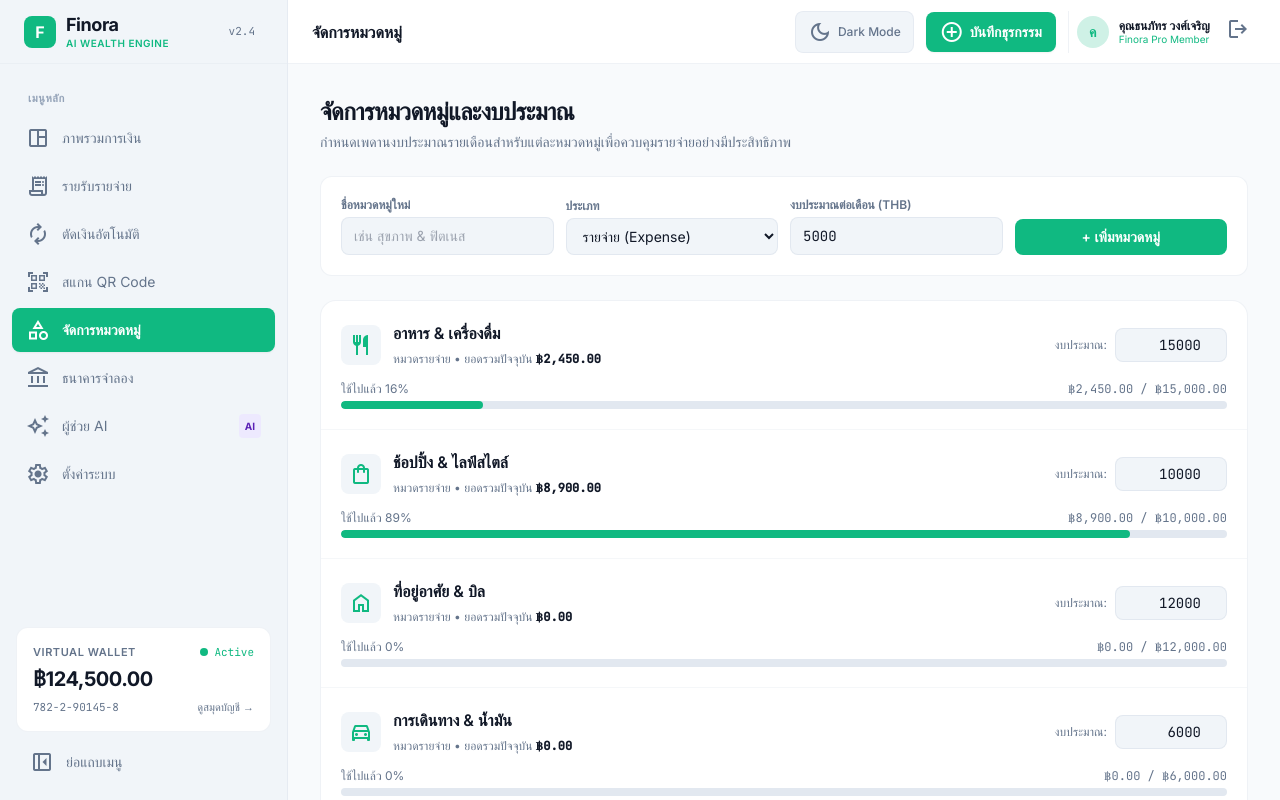
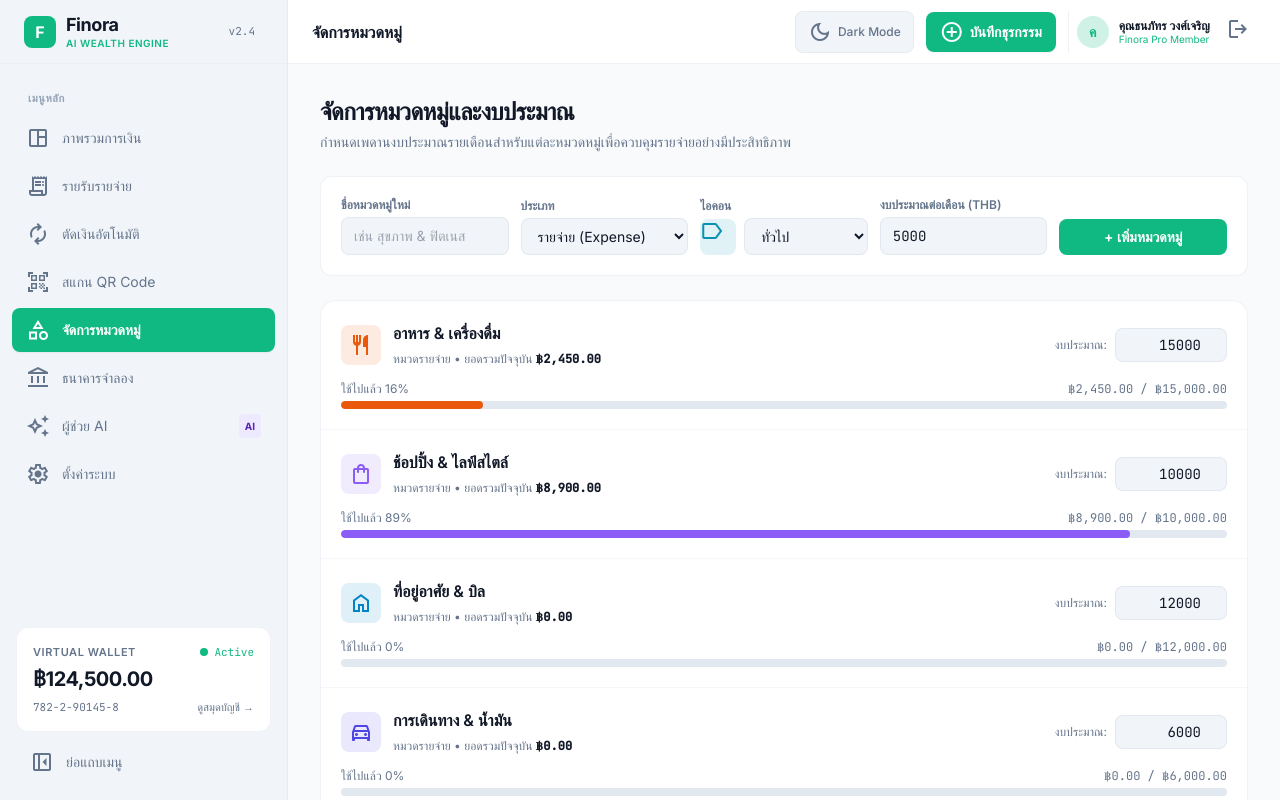
Before and after one commit to ratchanonswu/Finora, a Next.js app: page /categories in a window 1280 px wide. Shown: the top 800 px of the page. Built offline with nearby package versions, Linux system fonts and the light colour scheme.

Commit message:
feat(categories): give each category a distinct color and selectable icon

```diff
--- a/src/app/(app)/categories/page.tsx
+++ b/src/app/(app)/categories/page.tsx
@@ -2,21 +2,33 @@
 
 import React, { useState } from "react";
 import { useFinora } from "@/context/FinoraContext";
-import { formatTHB } from "@/lib/seed";
+import { formatTHB, nextCategoryColor } from "@/lib/seed";
+
+const ICON_CHOICES = [
+  { icon: "label", label: "ทั่วไป" },
+  { icon: "fitness_center", label: "สุขภาพ & ฟิตเนส" },
+  { icon: "school", label: "การศึกษา" },
+  { icon: "pets", label: "สัตว์เลี้ยง" },
+  { icon: "flight", label: "ท่องเที่ยว" },
+  { icon: "medical_services", label: "ค่ารักษาพยาบาล" },
+  { icon: "card_giftcard", label: "ของขวัญ" },
+  { icon: "work", label: "งานเสริม / ฟรีแลนซ์" },
+];
 
 export default function CategoriesPage() {
   const { categories, transactions, addCategory, updateCategoryBudget } = useFinora();
   const [name, setName] = useState("");
   const [budget, setBudget] = useState("5000");
   const [type, setType] = useState<"expense" | "income">("expense");
+  const [icon, setIcon] = useState("label");
 
   const handleAdd = (e: React.FormEvent) => {
     e.preventDefault();
     if (!name.trim()) return;
     addCategory({
       name: name.trim(),
-      icon: type === "expense" ? "label" : "payments",
-      color: type === "expense" ? "#10B981" : "#10B981",
+      icon,
+      color: nextCategoryColor(categories.map((c) => c.color)),
       budget: Number(budget) || 0,
       type,
     });
@@ -37,7 +49,7 @@ export default function CategoriesPage() {
       {/* Add Category Form */}
       <form
         onSubmit={handleAdd}
-        className="rounded-xl bg-surface-container border border-outline-variant/30 p-5 grid grid-cols-1 md:grid-cols-4 gap-3 items-end"
+        className="rounded-xl bg-surface-container border border-outline-variant/30 p-5 grid grid-cols-1 md:grid-cols-5 gap-3 items-end"
       >
         <div>
           <label className="block text-xs font-semibold text-on-surface-variant mb-1">
@@ -64,6 +76,35 @@ export default function CategoriesPage() {
             <option value="expense">รายจ่าย (Expense)</option>
             <option value="income">รายรับ (Income)</option>
           </select>
+        </div>
+        <div>
+          <label htmlFor="cat-icon" className="block text-xs font-semibold text-on-surface-variant mb-1">
+            ไอคอน
+          </label>
+          <div className="flex items-center gap-2">
+            <span
+              className="material-symbols-outlined w-9 h-9 shrink-0 rounded-lg flex items-center justify-center text-[20px]"
+              style={{
+                backgroundColor: `${nextCategoryColor(categories.map((c) => c.color))}1F`,
+                color: nextCategoryColor(categories.map((c) => c.color)),
+              }}
+              aria-hidden="true"
+            >
+              {icon}
+            </span>
+            <select
+              id="cat-icon"
+              value={icon}
+              onChange={(e) => setIcon(e.target.value)}
+              className="w-full bg-surface-container-low border border-outline-variant/40 rounded-lg px-3 py-2 text-sm text-on-surface"
+            >
+              {ICON_CHOICES.map((o) => (
+                <option key={o.icon} value={o.icon}>
+                  {o.label}
+                </option>
+              ))}
+            </select>
+          </div>
         </div>
         <div>
           <label className="block text-xs font-semibold text-on-surface-variant mb-1">
@@ -98,7 +139,10 @@ export default function CategoriesPage() {
             <div key={cat.id} className="p-5 flex flex-col gap-3">
               <div className="flex flex-col sm:flex-row sm:items-center justify-between gap-3">
                 <div className="flex items-center gap-3">
-                  <div className="w-10 h-10 rounded-lg bg-surface-container-high text-primary flex items-center justify-center">
+                  <div
+                    className="w-10 h-10 rounded-lg flex items-center justify-center shrink-0"
+                    style={{ backgroundColor: `${cat.color}1F`, color: cat.color }}
+                  >
                     <span className="material-symbols-outlined">{cat.icon}</span>
                   </div>
                   <div>
@@ -136,8 +180,8 @@ export default function CategoriesPage() {
                   </div>
                   <div className="w-full h-2 rounded-full bg-surface-container-highest overflow-hidden">
                     <div
-                      className={`h-full rounded-full ${over ? "bg-error" : "bg-primary"}`}
-                      style={{ width: `${pct}%` }}
+                      className={`h-full rounded-full ${over ? "bg-error" : ""}`}
+                      style={{ width: `${pct}%`, backgroundColor: over ? undefined : cat.color }}
                     />
                   </div>
                 </div>
--- a/src/context/FinoraContext.tsx
+++ b/src/context/FinoraContext.tsx
@@ -79,6 +79,13 @@ export function FinoraProvider({ children }: { children: React.ReactNode }) {
       const saved = localStorage.getItem(STORAGE_KEY);
       if (saved) {
         const parsed = JSON.parse(saved) as Partial<FinoraState>;
+        // Saved demo data predates the per-category palette; refresh seed category colors.
+        if (parsed.categories) {
+          parsed.categories = parsed.categories.map((c) => {
+            const seed = INITIAL_CATEGORIES.find((s) => s.id === c.id);
+            return seed ? { ...c, color: seed.color } : c;
+          });
+        }
         setState((prev) => ({ ...prev, ...parsed }));
       }
     } catch {
--- a/src/lib/seed.ts
+++ b/src/lib/seed.ts
@@ -14,15 +14,24 @@ export const INITIAL_USER: UserProfile = {
   isLoggedIn: false,
 };
 
+// Each category gets its own hue; red/green stay reserved for expense/income amounts.
 export const INITIAL_CATEGORIES: Category[] = [
-  { id: "food", name: "อาหาร & เครื่องดื่ม", icon: "restaurant", color: "#EF4444", budget: 15000, type: "expense" },
+  { id: "food", name: "อาหาร & เครื่องดื่ม", icon: "restaurant", color: "#EA580C", budget: 15000, type: "expense" },
   { id: "shopping", name: "ช้อปปิ้ง & ไลฟ์สไตล์", icon: "shopping_bag", color: "#8B5CF6", budget: 10000, type: "expense" },
-  { id: "housing", name: "ที่อยู่อาศัย & บิล", icon: "home", color: "#10B981", budget: 12000, type: "expense" },
-  { id: "transport", name: "การเดินทาง & น้ำมัน", icon: "directions_car", color: "#0EA5E9", budget: 6000, type: "expense" },
-  { id: "entertainment", name: "ความบันเทิง & สมาชิก", icon: "subscriptions", color: "#F59E0B", budget: 4000, type: "expense" },
-  { id: "salary", name: "เงินเดือน & โบนัส", icon: "payments", color: "#10B981", budget: 0, type: "income" },
-  { id: "investment", name: "เงินปันผล & การลงทุน", icon: "show_chart", color: "#10B981", budget: 0, type: "income" },
+  { id: "housing", name: "ที่อยู่อาศัย & บิล", icon: "home", color: "#0284C7", budget: 12000, type: "expense" },
+  { id: "transport", name: "การเดินทาง & น้ำมัน", icon: "directions_car", color: "#4F46E5", budget: 6000, type: "expense" },
+  { id: "entertainment", name: "ความบันเทิง & สมาชิก", icon: "subscriptions", color: "#DB2777", budget: 4000, type: "expense" },
+  { id: "salary", name: "เงินเดือน & โบนัส", icon: "payments", color: "#059669", budget: 0, type: "income" },
+  { id: "investment", name: "เงินปันผล & การลงทุน", icon: "show_chart", color: "#CA8A04", budget: 0, type: "income" },
 ];
+
+// Colors handed to user-created categories, in order, skipping ones already in use.
+export const CATEGORY_PALETTE = ["#0891B2", "#C026D3", "#65A30D", "#B45309", "#475569", "#7C3AED", "#0D9488", "#BE185D"];
+
+export function nextCategoryColor(used: string[]): string {
+  const taken = new Set(used.map((c) => c.toUpperCase()));
+  return CATEGORY_PALETTE.find((c) => !taken.has(c)) ?? CATEGORY_PALETTE[used.length % CATEGORY_PALETTE.length];
+}
 
 export const INITIAL_TRANSACTIONS: Transaction[] = [
   {
--- a/src/lib/self-check.ts
+++ b/src/lib/self-check.ts
@@ -1,5 +1,6 @@
 import assert from "node:assert/strict";
 import { executeBankTransfer } from "./bank-service.ts";
+import { CATEGORY_PALETTE, INITIAL_CATEGORIES, nextCategoryColor } from "./seed.ts";
 
 // 1. Valid credit increases balance
 const topup = executeBankTransfer({ type: "credit", amount: 5000, title: "Topup", counterparty: "SCB" }, 10000);
@@ -21,4 +22,9 @@ assert.equal(overdraft.balance, 10000);
 const invalid = executeBankTransfer({ type: "credit", amount: 0, title: "Zero", counterparty: "Test" }, 10000);
 assert.equal(invalid.ok, false);
 
-console.log("Finora self-check passed (4/4 assertions)");
+// 5. Seed categories have unique colors, and new ones skip colors already in use
+const seedColors = INITIAL_CATEGORIES.map((c) => c.color);
+assert.equal(new Set(seedColors).size, seedColors.length);
+assert.equal(nextCategoryColor([...seedColors, CATEGORY_PALETTE[0]]), CATEGORY_PALETTE[1]);
+
+console.log("Finora self-check passed (5/5 checks)");
```
